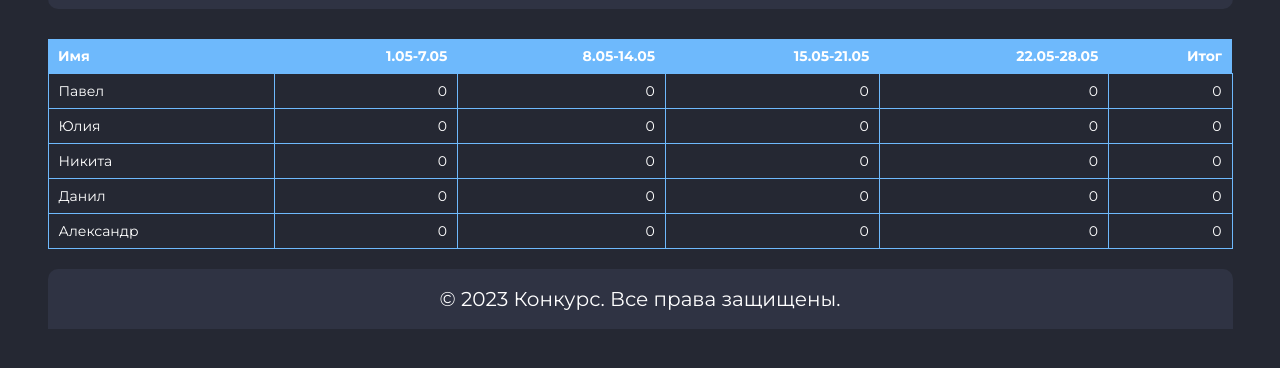
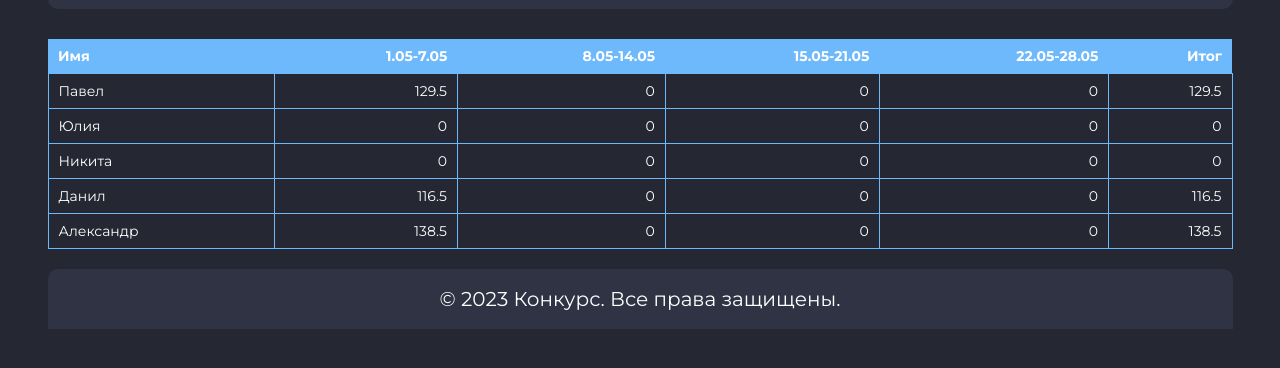
Before and after one commit to Sselenso/Contest, a plain HTML site: page table.html in a window 1280 px wide. Shown: the part 70-438 px from the top of the page. Drawn offline with Linux system fonts and the light colour scheme.

Commit message:
13/05_14:44

```diff
--- a/table.html
+++ b/table.html
@@ -45,11 +45,11 @@
 						<tbody>
 							<tr class="table__row">
 								<td class="table__cell">Павел</td>
+								<td class="table__cell table2">129.5</td>
 								<td class="table__cell table2">0</td>
 								<td class="table__cell table2">0</td>
 								<td class="table__cell table2">0</td>
-								<td class="table__cell table2">0</td>
-								<td class="table__cell table1">0</td>
+								<td class="table__cell table1">129.5</td>
 							</tr>
 							<tr class="table__row">
 								<td class="table__cell">Юлия</td>
@@ -69,19 +69,19 @@
 							</tr>
 							<tr class="table__row">
 								<td class="table__cell">Данил</td>
+								<td class="table__cell table2">116.5</td>
 								<td class="table__cell table2">0</td>
 								<td class="table__cell table2">0</td>
 								<td class="table__cell table2">0</td>
-								<td class="table__cell table2">0</td>
-								<td class="table__cell">0</td>
+								<td class="table__cell">116.5</td>
 							</tr>
 							<tr class="table__row">
 								<td class="table__cell">Александр</td>
+								<td class="table__cell table2">138.5</td>
 								<td class="table__cell table2">0</td>
 								<td class="table__cell table2">0</td>
 								<td class="table__cell table2">0</td>
-								<td class="table__cell table2">0</td>
-								<td class="table__cell table1">0</td>
+								<td class="table__cell table1">138.5</td>
 							</tr>
 						</tbody>
 					</table>
```
